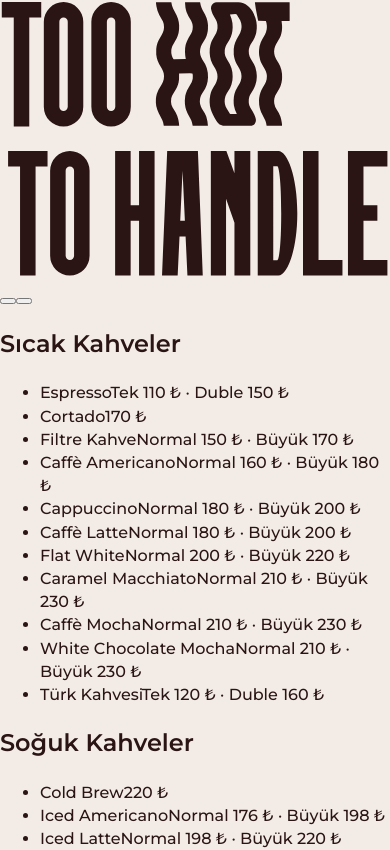
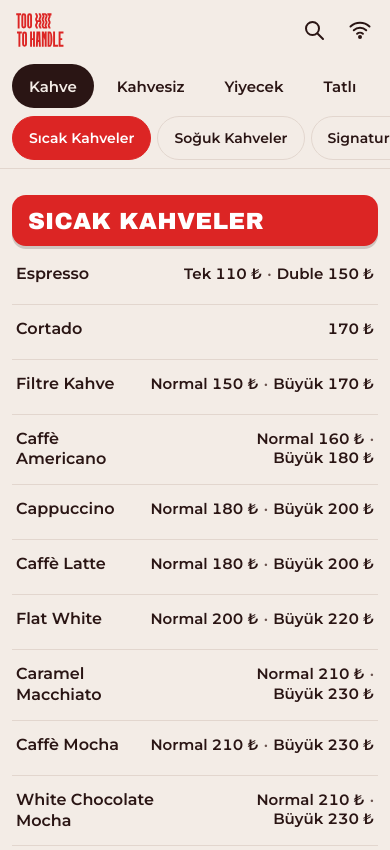
Before and after one commit to justech0/toohottohandle, a Next.js app: page /qr in a window 390 px wide. Shown: the top 850 px of the page. Built offline with nearby package versions, Linux system fonts and the light colour scheme; a web font is replaced by a local one.

Commit message:
feat: product list, prices, extras, sticky group/category strips
Co-Authored-By: Claude Opus 5.5 <noreply@anthropic.com>
Claude-Session: https://claude.ai/code/session_011pHqr4u3XUMJyZPAAY5Qcp

```diff
--- /dev/null
+++ b/app/qr/_components/CategoryStrip.tsx
@@ -0,0 +1,97 @@
+"use client";
+
+import { useCallback, useEffect, useRef, useState } from "react";
+import type { GroupColor } from "@/lib/menu/types";
+
+type StripGroup = { slug: string; nameTr: string; color: GroupColor };
+type StripCategory = { slug: string; nameTr: string; group: string };
+
+export function CategoryStrip({ groups, categories }: { groups: StripGroup[]; categories: StripCategory[] }) {
+  const [active, setActive] = useState(categories[0]?.slug ?? "");
+  const rootRef = useRef<HTMLDivElement>(null);
+  const catRowRef = useRef<HTMLDivElement>(null);
+  const activeGroup = categories.find((c) => c.slug === active)?.group ?? groups[0]?.slug;
+  const groupColor = groups.find((g) => g.slug === activeGroup)?.color ?? "red";
+
+  const headerBottom = useCallback(() => {
+    const sticky = rootRef.current?.closest(".sticky") as HTMLElement | null;
+    return sticky ? sticky.getBoundingClientRect().bottom : 0;
+  }, []);
+
+  const jumpTo = useCallback(
+    (slug: string) => {
+      const el = document.getElementById(`cat-${slug}`);
+      if (!el) return;
+      setActive(slug);
+      window.scrollTo({ top: el.getBoundingClientRect().top + window.scrollY - headerBottom() + 1, behavior: "auto" });
+    },
+    [headerBottom],
+  );
+
+  useEffect(() => {
+    let frame = 0;
+    const update = () => {
+      frame = 0;
+      const limit = headerBottom() + 8;
+      let current = categories[0]?.slug ?? "";
+      for (const c of categories) {
+        const el = document.getElementById(`cat-${c.slug}`);
+        if (el && el.getBoundingClientRect().top <= limit) current = c.slug;
+      }
+      setActive(current);
+    };
+    const onScroll = () => {
+      if (!frame) frame = requestAnimationFrame(update);
+    };
+    window.addEventListener("scroll", onScroll, { passive: true });
+    update();
+    return () => {
+      window.removeEventListener("scroll", onScroll);
+      if (frame) cancelAnimationFrame(frame);
+    };
+  }, [categories, headerBottom]);
+
+  useEffect(() => {
+    const row = catRowRef.current;
+    const tab = row?.querySelector<HTMLElement>('[aria-current="true"]');
+    if (row && tab) row.scrollTo({ left: tab.offsetLeft - (row.clientWidth - tab.offsetWidth) / 2 });
+  }, [active]);
+
+  return (
+    <nav className="strip" ref={rootRef} aria-label="Menü bölümleri" data-color={groupColor}>
+      <div className="strip__row strip__row--groups">
+        {groups.map((g) => (
+          <button
+            key={g.slug}
+            type="button"
+            className="tab tab--group"
+            data-testid="group-tab"
+            aria-current={g.slug === activeGroup ? "true" : undefined}
+            onClick={() => {
+              const first = categories.find((c) => c.group === g.slug);
+              if (first) jumpTo(first.slug);
+            }}
+          >
+            {g.nameTr}
+          </button>
+        ))}
+      </div>
+      <div className="strip__row strip__row--cats" ref={catRowRef}>
+        {categories
+          .filter((c) => c.group === activeGroup)
+          .map((c) => (
+            <button
+              key={c.slug}
+              type="button"
+              className="tab tab--cat"
+              data-testid="category-tab"
+              aria-current={c.slug === active ? "true" : undefined}
+              onClick={() => jumpTo(c.slug)}
+            >
+              {c.nameTr}
+            </button>
+          ))}
+      </div>
+    </nav>
+  );
+}
--- /dev/null
+++ b/app/qr/_components/ExtrasLine.tsx
@@ -0,0 +1,11 @@
+import { formatPrice } from "@/lib/format/price";
+import type { MenuExtra } from "@/lib/menu/types";
+
+export function ExtrasLine({ extras }: { extras: MenuExtra[] }) {
+  if (extras.length === 0) return null;
+  return (
+    <p className="extras" data-testid="extras">
+      {extras.map((e) => `${e.nameTr} +${formatPrice(e.priceKurus)}`).join(" · ")}
+    </p>
+  );
+}
--- /dev/null
+++ b/app/qr/_components/Icons.tsx
@@ -0,0 +1,11 @@
+const base = { width: 24, height: 24, viewBox: "0 0 24 24", fill: "none", stroke: "currentColor", strokeWidth: 2, strokeLinecap: "round" as const, strokeLinejoin: "round" as const, "aria-hidden": true };
+
+export const SearchIcon = () => (
+  <svg {...base}><circle cx="10.5" cy="10.5" r="6.5" /><path d="M15.5 15.5 21 21" /></svg>
+);
+export const WifiIcon = () => (
+  <svg {...base}><path d="M2.5 8.5a14 14 0 0 1 19 0" /><path d="M5.8 12.2a9 9 0 0 1 12.4 0" /><path d="M9.1 15.8a4.2 4.2 0 0 1 5.8 0" /><circle cx="12" cy="19" r="1" fill="currentColor" /></svg>
+);
+export const CloseIcon = () => (
+  <svg {...base}><path d="M6 6l12 12M18 6 6 18" /></svg>
+);
--- a/app/qr/_components/MenuShell.tsx
+++ b/app/qr/_components/MenuShell.tsx
@@ -1,41 +1,54 @@
 import type { MenuData } from "@/lib/menu/types";
-import { priceLabel } from "@/lib/menu/soldout";
 import { Logo } from "./Logo";
 import { Footer } from "./Footer";
+import { ProductRow } from "./ProductRow";
+import { ExtrasLine } from "./ExtrasLine";
+import { CategoryStrip } from "./CategoryStrip";
+import { SearchIcon, WifiIcon } from "./Icons";
 
 export function MenuShell({ menu }: { menu: MenuData }) {
   const visible = menu.products.filter((p) => p.isVisible);
+  const sections = menu.groups.flatMap((g) =>
+    menu.categories
+      .filter((c) => c.group === g.slug)
+      .map((c) => ({ group: g, category: c, items: visible.filter((p) => p.category === c.slug) }))
+      .filter((s) => s.items.length > 0),
+  );
+  const groupsWithItems = menu.groups.filter((g) => sections.some((s) => s.group.slug === g.slug));
+
   return (
     <div className="menu">
+      <div className="sticky">
         <header className="topbar">
           <Logo className="topbar__logo" />
           <div className="topbar__actions">
-          <button type="button" className="icon-btn" aria-label="Ara" />
-          {menu.settings.wifiSsid ? <button type="button" className="icon-btn" aria-label="WiFi" /> : null}
+            <button type="button" className="icon-btn" aria-label="Ara" data-action="search">
+              <SearchIcon />
+            </button>
+            {menu.settings.wifiSsid ? (
+              <button type="button" className="icon-btn" aria-label="WiFi" data-action="wifi">
+                <WifiIcon />
+              </button>
+            ) : null}
           </div>
         </header>
-      <main>
-        {menu.groups.map((g) =>
-          menu.categories
-            .filter((c) => c.group === g.slug)
-            .map((c) => {
-              const items = visible.filter((p) => p.category === c.slug);
-              if (items.length === 0) return null;
-              return (
-                <section key={c.slug} id={`cat-${c.slug}`} className="cat" data-group={g.slug} data-color={g.color}>
-                  <h2 className="cat__title">{c.nameTr}</h2>
+        <CategoryStrip
+          groups={groupsWithItems.map(({ slug, nameTr, color }) => ({ slug, nameTr, color }))}
+          categories={sections.map((s) => ({ slug: s.category.slug, nameTr: s.category.nameTr, group: s.group.slug }))}
+        />
+      </div>
+      <main className="list">
+        {sections.map(({ group, category, items }) => (
+          <section key={category.slug} id={`cat-${category.slug}`} className="cat" data-color={group.color}>
+            <h2 className="cat__title">{category.nameTr}</h2>
             <ul className="cat__list">
               {items.map((p) => (
-                      <li key={p.slug} data-testid="product-row" data-slug={p.slug} className="row">
-                        <span className="row__name">{p.name}</span>
-                        <span className="row__price">{priceLabel(p, menu.serverNow).parts.join(" · ")}</span>
-                      </li>
+                <ProductRow key={p.slug} product={p} serverNow={menu.serverNow} />
               ))}
             </ul>
+            <ExtrasLine extras={menu.extras.filter((e) => e.categories.includes(category.slug))} />
           </section>
-              );
-            }),
-        )}
+        ))}
       </main>
       <Footer settings={menu.settings} />
     </div>
--- /dev/null
+++ b/app/qr/_components/PriceTag.tsx
@@ -0,0 +1,14 @@
+import { Fragment } from "react";
+
+export function PriceTag({ parts, soldOut }: { parts: string[]; soldOut: boolean }) {
+  return (
+    <span className={soldOut ? "price price--out" : "price"}>
+      {parts.map((p, i) => (
+        <Fragment key={i}>
+          {i > 0 ? <span className="price__sep" aria-hidden="true">·</span> : null}
+          <bdi>{p}</bdi>
+        </Fragment>
+      ))}
+    </span>
+  );
+}
--- /dev/null
+++ b/app/qr/_components/ProductRow.tsx
@@ -0,0 +1,15 @@
+import type { MenuProduct } from "@/lib/menu/types";
+import { priceLabel } from "@/lib/menu/soldout";
+import { PriceTag } from "./PriceTag";
+
+export function ProductRow({ product, serverNow }: { product: MenuProduct; serverNow: string }) {
+  const price = priceLabel(product, serverNow);
+  return (
+    <li data-testid="product-row" data-slug={product.slug} className={price.soldOut ? "row row--out" : "row"}>
+      <button type="button" className="row__btn" data-open-product={product.slug}>
+        <span className="row__name">{product.name}</span>
+        <PriceTag parts={price.parts} soldOut={price.soldOut} />
+      </button>
+    </li>
+  );
+}
--- a/app/qr/layout.tsx
+++ b/app/qr/layout.tsx
@@ -4,6 +4,7 @@ import "@fontsource/montserrat/500.css";
 import "@fontsource/montserrat/600.css";
 import "./styles/tokens.css";
 import "./styles/base.css";
+import "./styles/menu.css";
 
 export const metadata: Metadata = {
   title: "Too Hot To Handle · Menü",
--- /dev/null
+++ b/app/qr/styles/menu.css
@@ -0,0 +1,52 @@
+/* Grup renkleri: zemin --gc, üstündeki yazı --gt (spec 2.1) */
+[data-color="red"] { --gc: var(--c-red); --gt: var(--c-white); }
+[data-color="blue"] { --gc: var(--c-blue); --gt: var(--c-white); }
+[data-color="green"] { --gc: var(--c-green); --gt: var(--c-ink); }
+[data-color="pink"] { --gc: var(--c-pink); --gt: var(--c-ink); }
+[data-color="yellow"] { --gc: var(--c-yellow); --gt: var(--c-ink); }
+[data-color="gray"] { --gc: var(--c-gray); --gt: var(--c-ink); }
+
+.menu { min-height: 100svh; }
+.sticky { position: sticky; top: 0; z-index: 20; background: var(--c-paper); }
+
+.topbar { height: 60px; display: flex; align-items: center; justify-content: space-between; gap: 12px;
+  padding: 0 max(8px, env(safe-area-inset-right)) 0 max(16px, env(safe-area-inset-left)); max-width: 960px; margin: 0 auto; }
+.topbar__logo { height: 34px; width: auto; color: var(--c-red); display: block; }
+.topbar__actions { display: flex; gap: 2px; }
+.icon-btn { width: var(--tap); height: var(--tap); display: grid; place-items: center; border: 0; background: none; border-radius: 50%; cursor: pointer; color: var(--c-ink); }
+.icon-btn:active { background: var(--c-line); }
+
+.strip { border-bottom: 1px solid var(--c-line); }
+.strip__row { display: flex; gap: 6px; overflow-x: auto; scrollbar-width: none; padding: 4px 12px; max-width: 960px; margin: 0 auto; }
+.strip__row::-webkit-scrollbar { display: none; }
+.strip__row--cats { padding-bottom: 8px; }
+.tab { flex: none; min-height: var(--tap); padding: 0 16px; border-radius: 999px; border: 1.5px solid transparent; background: none;
+  font: 600 15px/1 var(--f-text); white-space: nowrap; cursor: pointer; color: var(--c-ink); transition: background .2s, color .2s, border-color .2s; }
+.tab--group[aria-current="true"] { background: var(--c-ink); color: var(--c-paper); }
+.tab--cat { border-color: var(--c-line); font-size: 14px; }
+.tab--cat[aria-current="true"] { background: var(--gc); border-color: var(--gc); color: var(--gt); }
+
+.list { max-width: 960px; margin: 0 auto; padding: 4px 12px 8px; }
+.cat { scroll-margin-top: 140px; padding-top: 22px; }
+.cat__title { margin: 0 0 4px; padding: 14px 16px 12px; border-radius: 14px; background: var(--gc); color: var(--gt);
+  font: 800 clamp(20px, 6vw, 26px)/1.05 var(--f-display); text-transform: uppercase; letter-spacing: .01em; text-wrap: balance;
+  box-shadow: 0 3px 0 rgba(42, 21, 20, .18); }
+.cat__list { list-style: none; margin: 0; padding: 0; display: grid; grid-template-columns: 1fr; column-gap: 28px; }
+@media (min-width: 768px) { .cat__list { grid-template-columns: 1fr 1fr; } }
+
+.row { border-bottom: 1px solid var(--c-line); }
+.row__btn { width: 100%; min-height: 54px; display: flex; align-items: baseline; justify-content: space-between; gap: 12px;
+  padding: 14px 4px; border: 0; background: none; text-align: start; cursor: pointer; }
+.row__name { flex: 1 1 auto; min-width: 0; font: 600 16px/1.3 var(--f-text); overflow-wrap: anywhere; }
+.row--out { opacity: .5; }
+
+.price { flex: 0 1 auto; display: flex; flex-wrap: wrap; justify-content: flex-end; gap: 0 .35em; font: 600 15px/1.3 var(--f-text);
+  font-variant-numeric: tabular-nums; color: var(--c-ink); text-align: end; }
+.price bdi { white-space: nowrap; }
+.price__sep { color: var(--c-ink-soft); }
+.price--out { color: var(--c-red-text); }
+
+.extras { margin: 10px 4px 0; font: 500 13.5px/1.45 var(--f-text); color: var(--c-ink-soft); }
+
+.menu-footer { max-width: 960px; margin: 28px auto 0; padding: 20px 16px calc(28px + env(safe-area-inset-bottom));
+  text-align: center; font: 500 13px/1.5 var(--f-text); color: var(--c-ink-soft); border-top: 1px solid var(--c-line); }
```
Lines whose indentation alone changed are shown as unchanged.
